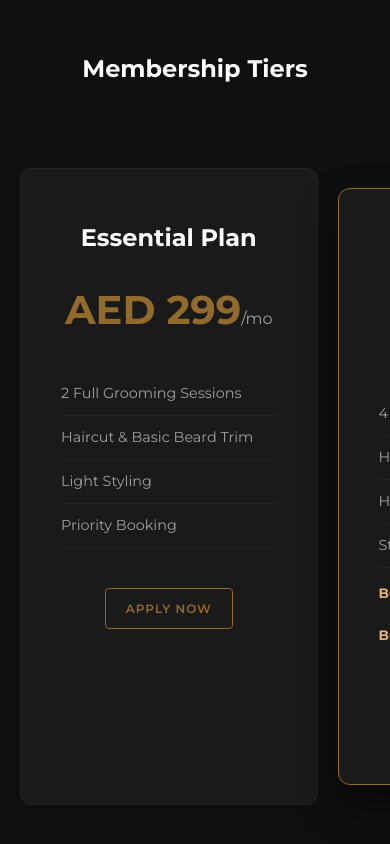
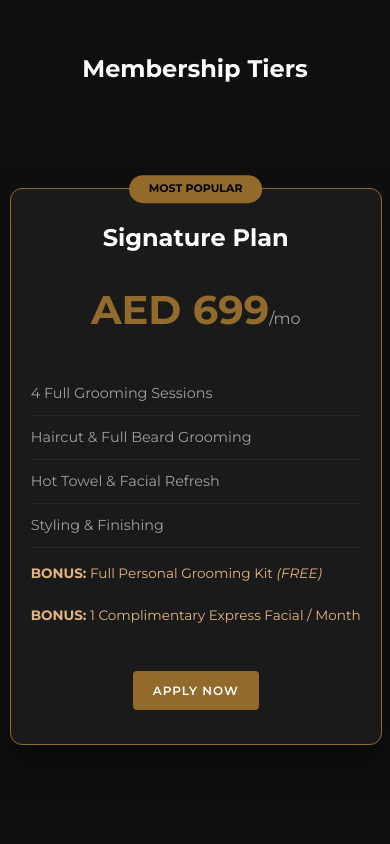
Before and after one commit to kilicacrv/maridygroominclub, a website built with Vite: page index.html in a window 390 px wide. Shown: the part 4489-5333 px from the top of the page. Built offline with nearby package versions, Linux system fonts and the light colour scheme; no server answers.

Commit message:
Adjust mobile carousel to center popular card and show adjacent cards

```diff
--- a/main.js
+++ b/main.js
@@ -119,4 +119,14 @@ document.addEventListener('DOMContentLoaded', () => {
             }
         });
     });
+    // Scroll pricing carousel to popular plan on mobile
+    const carousel = document.querySelector('.pricing-carousel');
+    const popularCard = document.querySelector('.pricing-card.popular');
+    if (carousel && popularCard && window.innerWidth <= 992) {
+        // Use setTimeout to ensure styles are applied
+        setTimeout(() => {
+            const scrollLeft = popularCard.offsetLeft - (carousel.clientWidth / 2) + (popularCard.clientWidth / 2);
+            carousel.scrollTo({ left: scrollLeft, behavior: 'instant' });
+        }, 100);
+    }
 });
--- a/style.css
+++ b/style.css
@@ -655,9 +655,10 @@ footer p {
     }
 
     .pricing-carousel .pricing-card {
-        min-width: 85%;
+        min-width: 65%;
         scroll-snap-align: center;
         flex-shrink: 0;
+        padding: 30px 20px;
     }
 }
 
```
